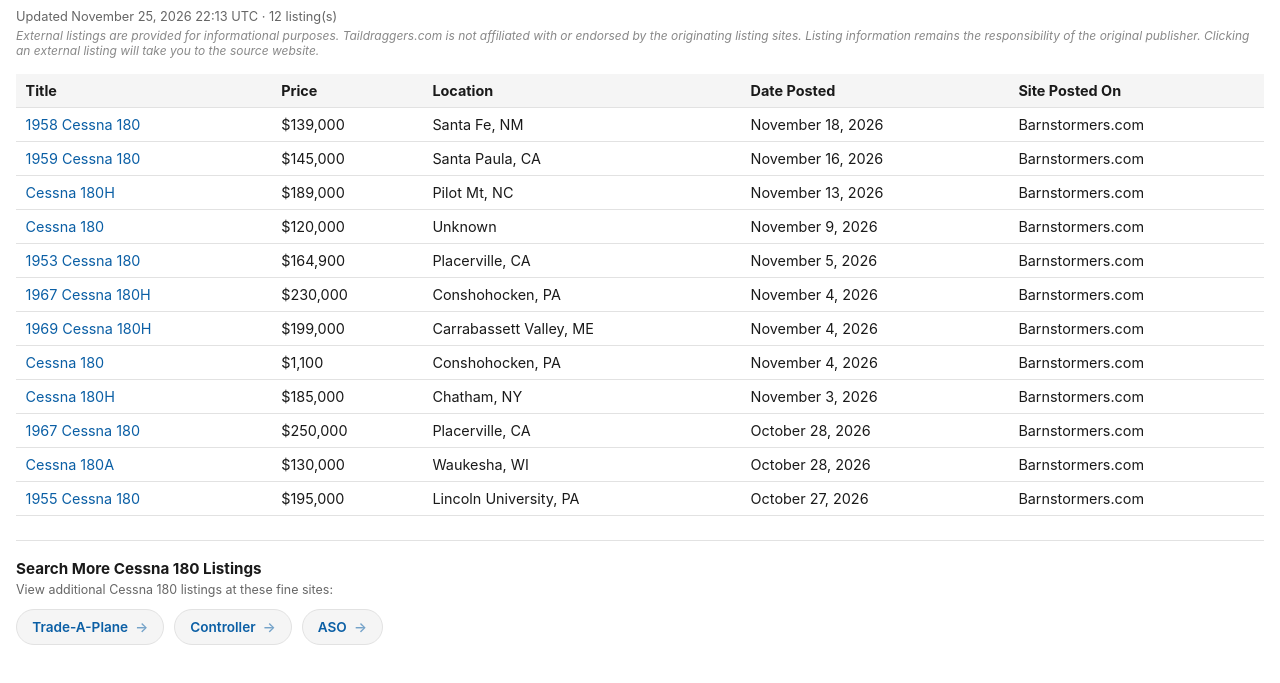
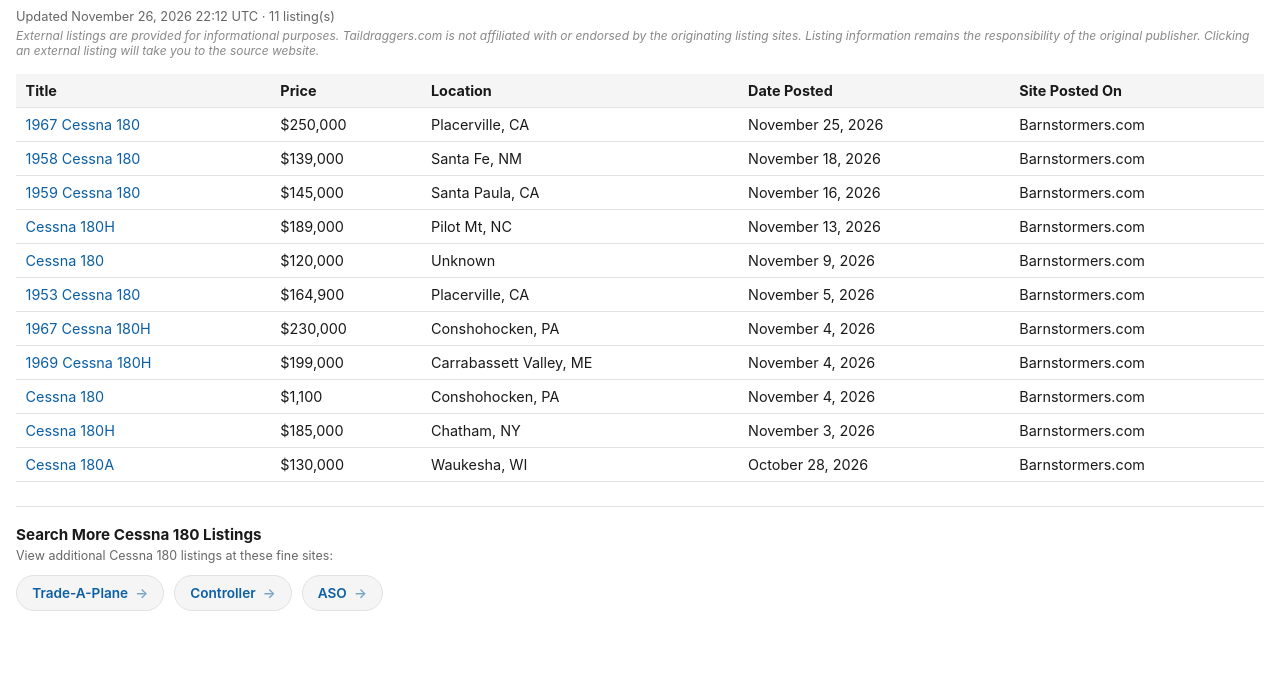
Before and after one commit to taildraggers/cessna-180-for-sale, a plain HTML site: page docs/index.html in a window 1280 px wide. Shown: the part 43-726 px from the top of the page. Drawn offline with Linux system fonts and the light colour scheme.

Commit message:
Update Cessna 180 listings (2026-11-26)

```diff
--- a/docs/index.html
+++ b/docs/index.html
@@ -76,13 +76,14 @@
 </head>
 <body>
   <h1>Other Cessna 180 Ads on the Web</h1>
-  <div class="updated">Updated November 25, 2026 22:13 UTC &middot; 12 listing(s)</div>
+  <div class="updated">Updated November 26, 2026 22:12 UTC &middot; 11 listing(s)</div>
   <div class="disclaimer">External listings are provided for informational purposes. Taildraggers.com is not affiliated with or endorsed by the originating listing sites. Listing information remains the responsibility of the original publisher. Clicking an external listing will take you to the source website.</div>
   <table>
     <thead>
       <tr><th>Title</th><th>Price</th><th>Location</th><th>Date Posted</th><th>Site Posted On</th></tr>
     </thead>
     <tbody>
+        <tr><td><a href="https://www.barnstormers.com/classified-2021640-1967-Cessna-180-Skywagon.html" target="_blank" rel="noopener noreferrer">1967 Cessna 180</a></td><td>$250,000</td><td>Placerville, CA</td><td>November 25, 2026</td><td>Barnstormers.com</td></tr>
         <tr><td><a href="https://www.barnstormers.com/classified-2067170-1958-Cessna-180.html" target="_blank" rel="noopener noreferrer">1958 Cessna 180</a></td><td>$139,000</td><td>Santa Fe, NM</td><td>November 18, 2026</td><td>Barnstormers.com</td></tr>
         <tr><td><a href="https://www.barnstormers.com/classified-2084129-1959-Cessna-180-Skywagon.html" target="_blank" rel="noopener noreferrer">1959 Cessna 180</a></td><td>$145,000</td><td>Santa Paula, CA</td><td>November 16, 2026</td><td>Barnstormers.com</td></tr>
         <tr><td><a href="https://www.barnstormers.com/classified-2082950-Cessna-180H.html" target="_blank" rel="noopener noreferrer">Cessna 180H</a></td><td>$189,000</td><td>Pilot Mt, NC</td><td>November 13, 2026</td><td>Barnstormers.com</td></tr>
@@ -92,9 +93,7 @@
         <tr><td><a href="https://www.barnstormers.com/classified-2068136-1969-Cessna-180H.html" target="_blank" rel="noopener noreferrer">1969 Cessna 180H</a></td><td>$199,000</td><td>Carrabassett Valley, ME</td><td>November 4, 2026</td><td>Barnstormers.com</td></tr>
         <tr><td><a href="https://www.barnstormers.com/classified-2050981-Cessna-SK180-43.html" target="_blank" rel="noopener noreferrer">Cessna 180</a></td><td>$1,100</td><td>Conshohocken, PA</td><td>November 4, 2026</td><td>Barnstormers.com</td></tr>
         <tr><td><a href="https://www.barnstormers.com/classified-2011699-Cessna-180H.html" target="_blank" rel="noopener noreferrer">Cessna 180H</a></td><td>$185,000</td><td>Chatham, NY</td><td>November 3, 2026</td><td>Barnstormers.com</td></tr>
-        <tr><td><a href="https://www.barnstormers.com/classified-2021640-1967-Cessna-180-Skywagon.html" target="_blank" rel="noopener noreferrer">1967 Cessna 180</a></td><td>$250,000</td><td>Placerville, CA</td><td>October 28, 2026</td><td>Barnstormers.com</td></tr>
         <tr><td><a href="https://www.barnstormers.com/classified-2056846-Cessna-180A-Amphib!.html" target="_blank" rel="noopener noreferrer">Cessna 180A</a></td><td>$130,000</td><td>Waukesha, WI</td><td>October 28, 2026</td><td>Barnstormers.com</td></tr>
-        <tr><td><a href="https://www.barnstormers.com/classified-2080159-1955-Cessna-180.html" target="_blank" rel="noopener noreferrer">1955 Cessna 180</a></td><td>$195,000</td><td>Lincoln University, PA</td><td>October 27, 2026</td><td>Barnstormers.com</td></tr>
     </tbody>
   </table>
   <div class="more-resources">
```
